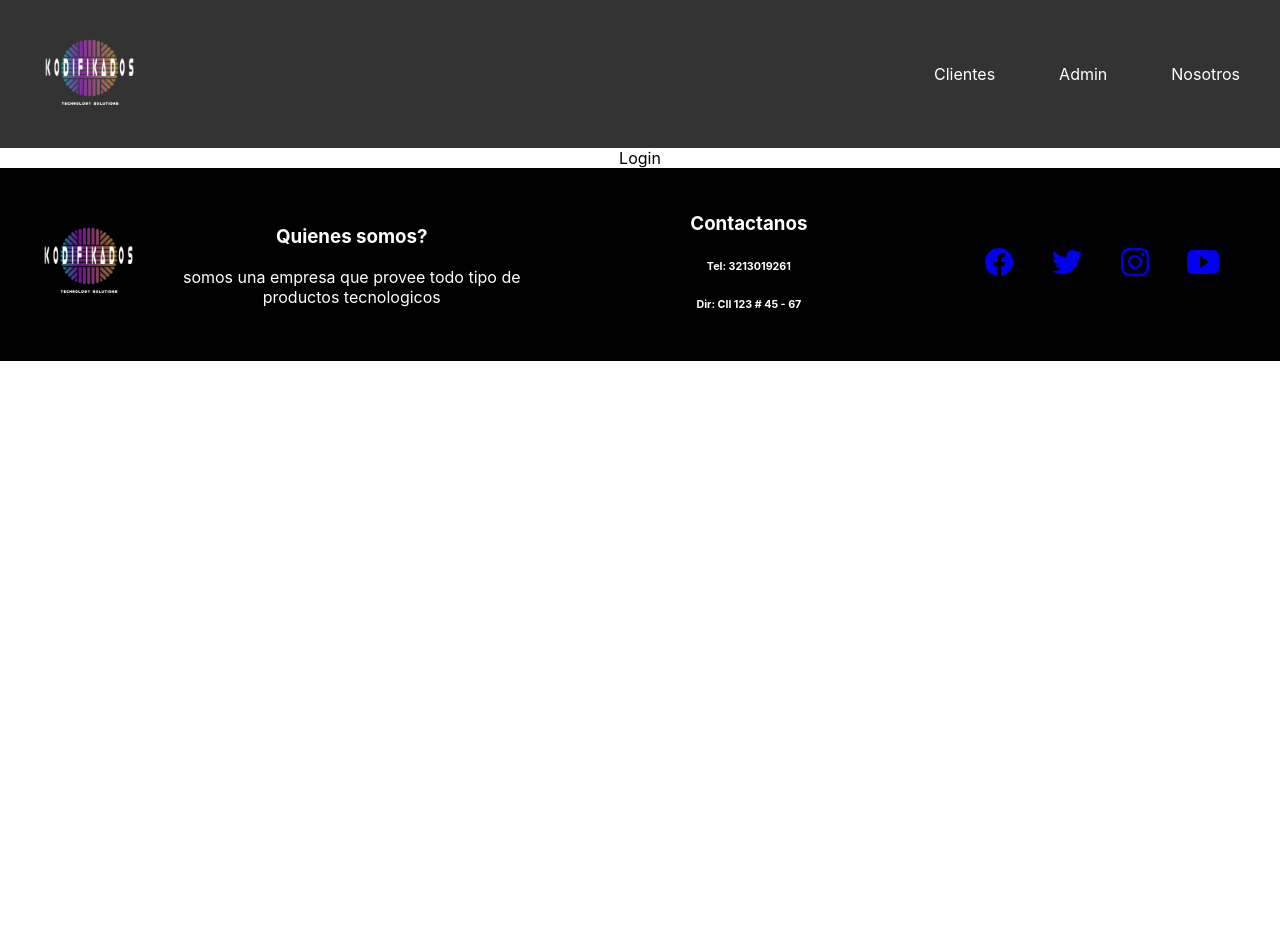
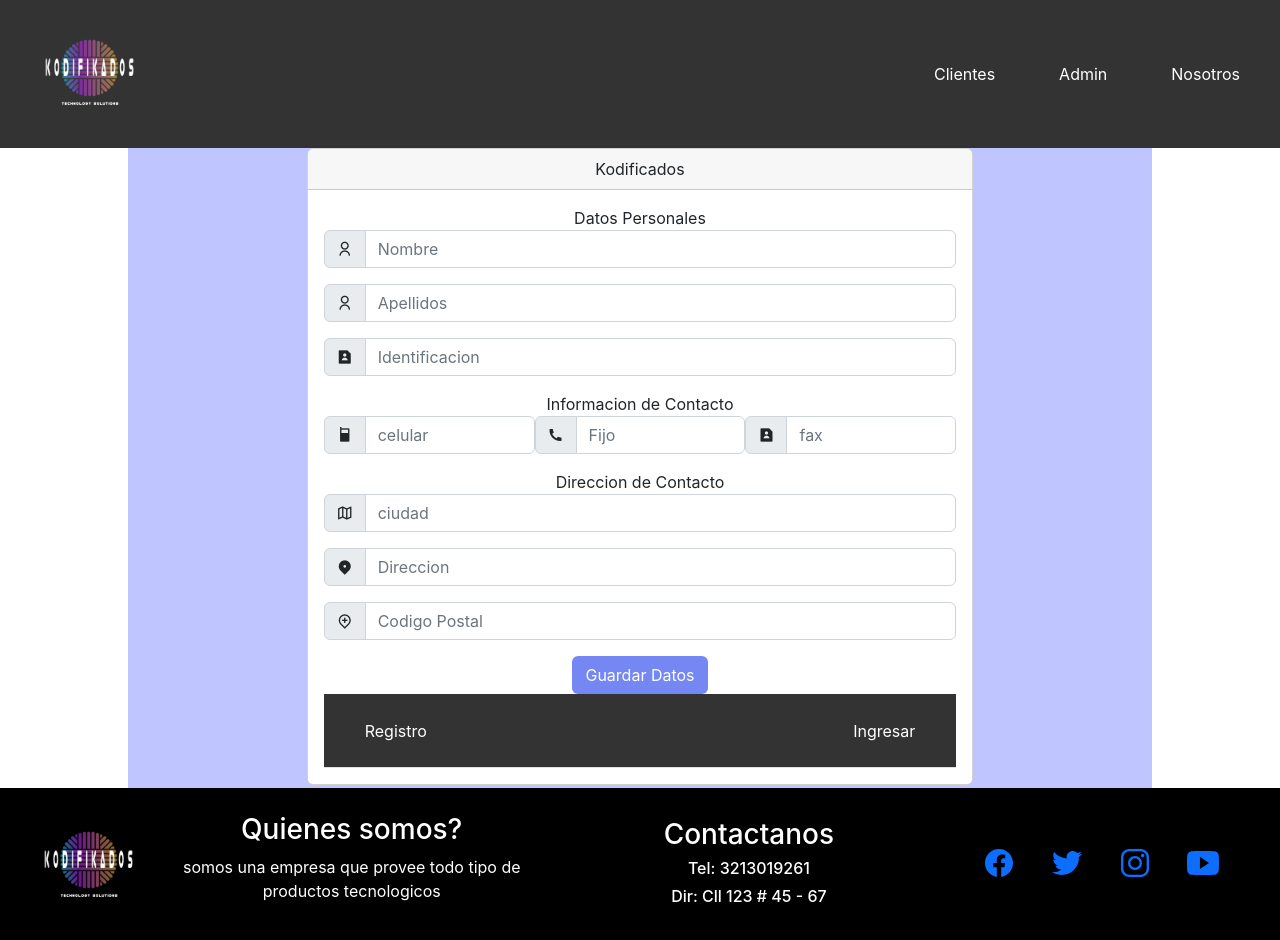
Before and after one commit to KodifiKados-Organizacion/KodificadosApp, a React (Create React App) app: page /Login in a window 1280 px wide. Shown: the top 940 px of the page. Before the commit the page ends 800 px from the top, so only its background shows below. Built offline with nearby package versions, Linux system fonts and the light colour scheme.

Commit message:
integrando  Cambios de  registro de clientes , Pendiente de cambios

```diff
--- a/public/index.html
+++ b/public/index.html
@@ -10,6 +10,16 @@
     <link rel="apple-touch-icon" href="%PUBLIC_URL%/logo192.png" />
     <script defer type="module" src="https://unpkg.com/ionicons@5.5.2/dist/ionicons/ionicons.esm.js"></script>
     <script defer nomodule src="https://unpkg.com/ionicons@5.5.2/dist/ionicons/ionicons.js"></script>
+    <link
+      href="https://cdn.jsdelivr.net/npm/remixicon@2.2.0/fonts/remixicon.css"
+      rel="stylesheet"
+    />
+    <link
+      href="https://cdn.jsdelivr.net/npm/bootstrap@5.2.2/dist/css/bootstrap.min.css"
+      rel="stylesheet"
+      integrity="sha384-Zenh87qX5JnK2Jl0vWa8Ck2rdkQ2Bzep5IDxbcnCeuOxjzrPF/et3URy9Bv1WTRi"
+      crossorigin="anonymous"
+    />
     <!--
       manifest.json provides metadata used when your web app is installed on a
       user's mobile device or desktop. See https://developers.google.com/web/fundamentals/web-app-manifest/
@@ -40,6 +50,11 @@
       To begin the development, run `npm start` or `yarn start`.
       To create a production bundle, use `npm run build` or `yarn build`.
     -->
+    <script
+    src="https://cdn.jsdelivr.net/npm/bootstrap@5.2.2/dist/js/bootstrap.bundle.min.js"
+    integrity="sha384-OERcA2EqjJCMA+/3y+gxIOqMEjwtxJY7qPCqsdltbNJuaOe923+mo//f6V8Qbsw3"
+    crossorigin="anonymous"
+  ></script>
 </body>
 
 </html>
--- a/src/App.js
+++ b/src/App.js
@@ -1,7 +1,7 @@
 import './styles/App.css';
 import {Header} from './components/Header/Header';
 import { Footer } from './components/Footer/Footer'
-import { Router } from './routers/Router';
+import { Router } from './Routers/Router';
 function App() {
   return (
     <div className="App">
--- a/src/Routers/Router.js
+++ b/src/Routers/Router.js
@@ -1,6 +1,8 @@
 import React from 'react'
 import { Navigate, Route, Routes } from 'react-router-dom'
-import { Login } from '../auth/login'
+
+import Ingreso from '../auth/Ingreso'
+
 import { AboutUs } from '../pages/about/AboutUs'
 import { Admins } from '../pages/admins/Admins'
 import { Clientes } from '../pages/clientes/clientes'
@@ -10,7 +12,7 @@ export const Router = () => {
   return (
     <Routes>
         <Route path="Home" element={<Home />} />
-        <Route path="Login" element={<Login />} />
+        <Route path="Login" element={<Ingreso />} />
         <Route path='Cliente' element={<Clientes />} />
         <Route path='Admin' element={<Admins />} />
         <Route path='About' element={<AboutUs />} />
--- /dev/null
+++ b/src/auth/Ingreso.jsx
@@ -0,0 +1,59 @@
+import Registro from "./Registro";
+import Login from "./Login";
+
+import {  useState } from "react";
+
+
+const Ingreso= () => {
+
+  const [registerActive, setRegisterAcvive] = useState(true);
+
+
+  return (
+    <>
+      <div
+        className="container"
+        style={{ backgroundColor: "#bfc5ff", height: "80vh", width: "80vw" }}
+      >
+        <div className="card col-8 mx-auto py-auto">
+          <div className="card-header">Kodificados</div>
+
+          <div className="card-body">
+
+
+            {registerActive ? <Registro /> : <Login />}
+
+            <div className="row mx-auto tp-4">
+
+
+              <ul className="nav nav-tabs">
+                <li className="nav-item">
+                  <a
+                    className="nav-link "
+                    onClick={() => setRegisterAcvive(true)}
+                    aria-current="page"
+                    href="#nada"
+                  >
+                    Registro
+                  </a>
+                </li>
+                <li className="nav-item">
+                  <a
+                    className="nav-link"
+                    href="#nada"
+                    onClick={() => setRegisterAcvive(false)}
+                  >
+                    Ingresar
+                  </a>
+                </li>
+              </ul>
+            </div>
+          </div>
+        </div>
+  </div>
+
+    </>
+  );
+};
+
+export default Ingreso;
--- /dev/null
+++ b/src/auth/Login.jsx
@@ -0,0 +1,41 @@
+const Login = () => {
+  return (
+    <>
+      <form action="" className="row">
+        <h1>Bienvenido a Kodificados</h1>
+        <div class="input-group flex-nowrap mb-3">
+          <span class="input-group-text" id="addon-wrapping">
+            <i class="ri-user-2-line"></i>
+          </span>
+          <input
+            type="text"
+            class="form-control"
+            placeholder="Username"
+            aria-label="Username"
+            aria-describedby="addon-wrapping"
+          />
+        </div>
+        <div class="input-group flex-nowrap mb-3">
+          <span class="input-group-text" id="addon-wrapping">
+            <i class="ri-lock-password-line"></i>
+          </span>
+          <input
+            type="password"
+            class="form-control"
+            placeholder="Username"
+            aria-label="Username"
+            aria-describedby="addon-wrapping"
+          />
+        </div>
+        <button
+          class="btn"
+          style={{ backgroundColor: "#7487f2", color: "white" }}
+        >
+          Ingresar
+        </button>
+      </form>
+    </>
+  );
+};
+
+export default Login;
--- /dev/null
+++ b/src/auth/Registro.jsx
@@ -0,0 +1,164 @@
+import { useState } from "react";
+
+const Registro = () => {
+  const [nombre, setnombre] = useState();
+  const [identificacion, setidentificacion] = useState();
+  const [apellidos, setapellidos] = useState();
+  const [edad, setEdad] = useState();
+  const [telefono, setTelefono] = useState([]);
+  const [direccion, setDireccion] = useState([]);
+  const HandleSubmit = (event) => {
+    event.preventDefault();
+
+    if (nombre === "" || nombre === undefined || toString(nombre).length < 3) {
+      alert("nombre es requerido");
+    }
+  };
+  return (
+    <form onSubmit={HandleSubmit}>
+      <div className=" ">
+        {/**Informacion de contacto*/}
+        <div className="row">
+          <span>Datos Personales</span>
+          <div className="">
+            <div className="input-group mb-3">
+              <span className="input-group-text" id="basic-addon1">
+                <i className="ri-user-line"></i>
+              </span>
+              <input
+                type="text"
+                className="form-control"
+                placeholder="Nombre"
+                aria-label="Username"
+                aria-describedby="basic-addon1"
+                onChange={(e) => setnombre(e.target.value)}
+              />
+            </div>
+            <div className="input-group mb-3">
+              <span className="input-group-text" id="basic-addon1">
+                <i className="ri-user-line"></i>
+              </span>
+              <input
+                type="text"
+                className="form-control"
+                placeholder="Apellidos"
+                aria-label="Username"
+                aria-describedby="basic-addon1"
+                onChange={(e) => setapellidos(e.target.value)}
+              />
+            </div>
+            <div className="input-group mb-3">
+              <span className="input-group-text" id="basic-addon1">
+                <i className="ri-file-user-fill"></i>
+              </span>
+              <input
+                type="text"
+                className="form-control"
+                placeholder="Identificacion"
+                aria-label="Username"
+                onChange={(e) => setidentificacion(e.target.value)}
+                aria-describedby="basic-addon1"
+              />
+            </div>
+          </div>
+        </div>
+        <div className="row ">
+          <span>Informacion de Contacto</span>
+          <div className="d-flex ">
+            <div className="input-group mb-3  w-3">
+              <span className="input-group-text" id="basic-addon1">
+                <i className="ri-cellphone-fill"></i>
+              </span>
+              <input
+                type="text"
+                className="form-control"
+                placeholder="celular"
+                aria-label="Username"
+                onChange={(e) => setidentificacion(e.target.value)}
+                aria-describedby="basic-addon1"
+              />
+            </div>
+            <div className="input-group mb-3 w-10">
+              <span className="input-group-text" id="basic-addon1">
+                <i className="ri-phone-fill"></i>
+              </span>
+              <input
+                type="text"
+                className="form-control"
+                placeholder="Fijo"
+                aria-label="Username"
+                onChange={(e) => setidentificacion(e.target.value)}
+                aria-describedby="basic-addon1"
+              />
+            </div>
+            <div className="input-group mb-3 ">
+              <span className="input-group-text" id="basic-addon1">
+                <i className="ri-file-user-fill"></i>
+              </span>
+              <input
+                type="text"
+                className="form-control"
+                placeholder="fax"
+                aria-label="Username"
+                onChange={(e) => setidentificacion(e.target.value)}
+                aria-describedby="basic-addon1"
+              />
+            </div>
+          </div>
+        </div>
+
+        <div className="row d-flex">
+          <span>Direccion de Contacto</span>
+          <div className="input-group mb-3 col-sm-3">
+            <span className="input-group-text" id="basic-addon1">
+              <i className="ri-map-2-line"></i>
+            </span>
+            <input
+              type="text"
+              className="form-control"
+              placeholder="ciudad"
+              aria-label="Username"
+              onChange={(e) => setidentificacion(e.target.value)}
+              aria-describedby="basic-addon1"
+            />
+          </div>
+          <div className="input-group mb-3 col-2">
+            <span className="input-group-text" id="basic-addon1">
+              <i className="ri-map-pin-2-fill"></i>
+            </span>
+            <input
+              type="text"
+              className="form-control"
+              placeholder="Direccion"
+              aria-label="Username"
+              onChange={(e) => setidentificacion(e.target.value)}
+              aria-describedby="basic-addon1"
+            />
+          </div>
+          <div className="input-group mb-3 col-3">
+            <span className="input-group-text" id="basic-addon1">
+              <i className="ri-map-pin-add-line"></i>
+            </span>
+            <input
+              type="text"
+              className="form-control"
+              placeholder="Codigo Postal"
+              aria-label="Username"
+              onChange={(e) => setidentificacion(e.target.value)}
+              aria-describedby="basic-addon1"
+            />
+          </div>
+        </div>
+      </div>
+
+      <input
+        type="submit"
+        value="Guardar Datos"
+        className="btn"
+        style={{ backgroundColor: "#7487f2", color: "white" }}
+      />
+    </form>
+  );
+};
+
+export default Registro;
--- a/src/auth/login.js
+++ /dev/null
@@ -1,7 +0,0 @@
-import React from 'react'
-
-export const Login = () => {
-  return (
-    <div>Login</div>
-  )
-}
```
